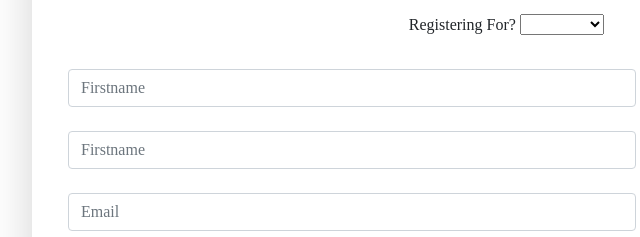
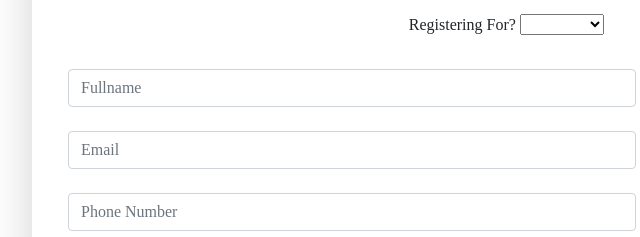
Before and after one commit to labondo/Codellenium, a plain HTML site: page register.html in a window 1280 px wide. Shown: the part 523-760 px from the top of the page, 288-928 px from the left. Drawn offline with nearby package versions, Linux system fonts and the light colour scheme; no server answers; a web font is replaced by a local one.

Commit message:
modifying pages

```diff
--- a/register.html
+++ b/register.html
@@ -81,11 +81,7 @@
                         <div class="col-12">
                             <label class="visually-hidden" for="inlineFormInputGroupFirstname"></label>
                             <div class="input-group">
-                                <input type="text" class="form-control" id="inlineFormInputGroupUsername" placeholder="Firstname">
-                            </div>
-                            <label class="visually-hidden" for="inlineFormInputGroupEmail"></label>
-                            <div class="input-group">
-                                <input type="text" class="form-control" id="inlineFormInputGroupUsername" placeholder="Firstname">
+                                <input type="text" class="form-control" id="inlineFormInputGroupUsername" placeholder="Fullname">
                             </div>
                             <label class="visually-hidden" for="inlineFormInputGroupEmail"></label>
                             <div class="input-group">
```
